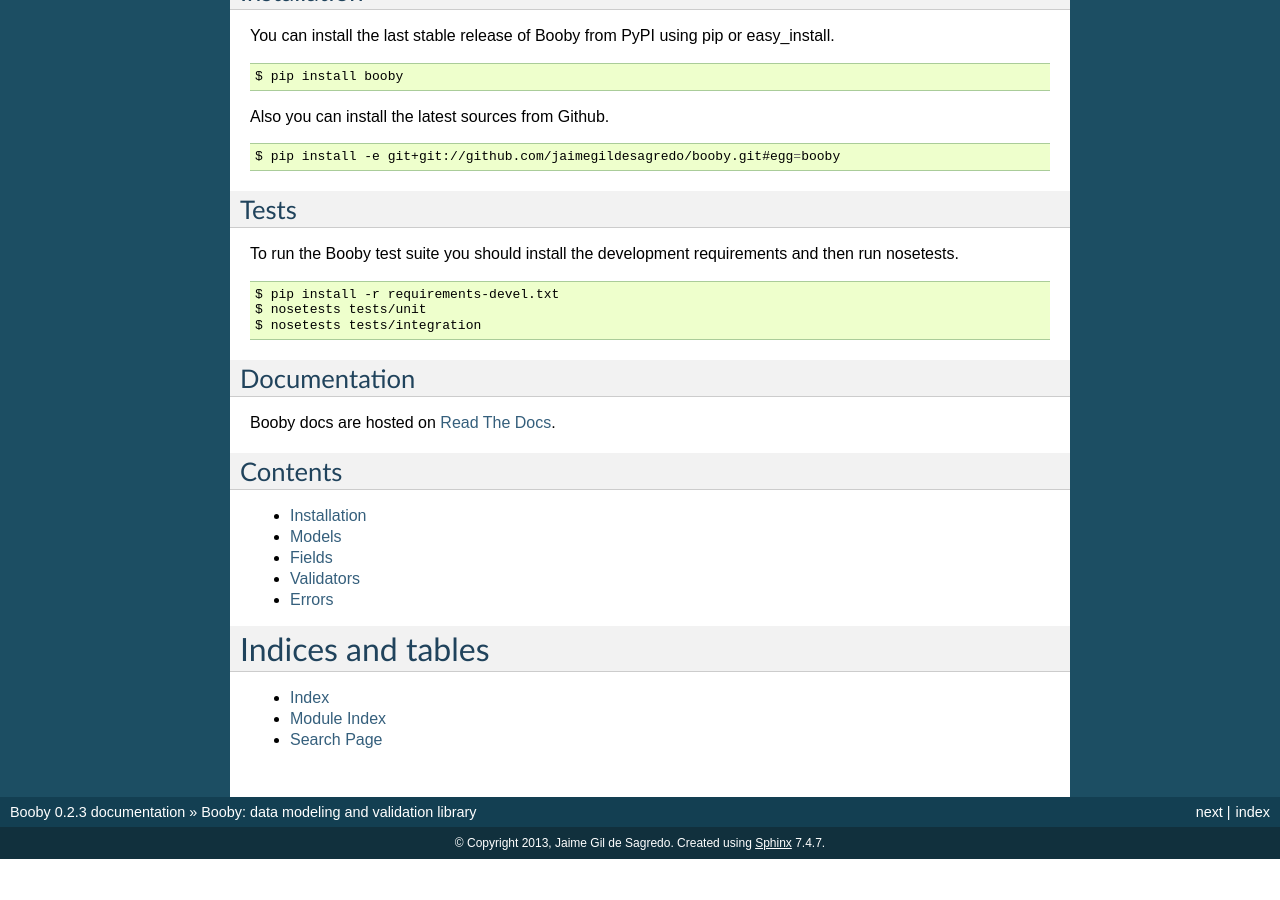
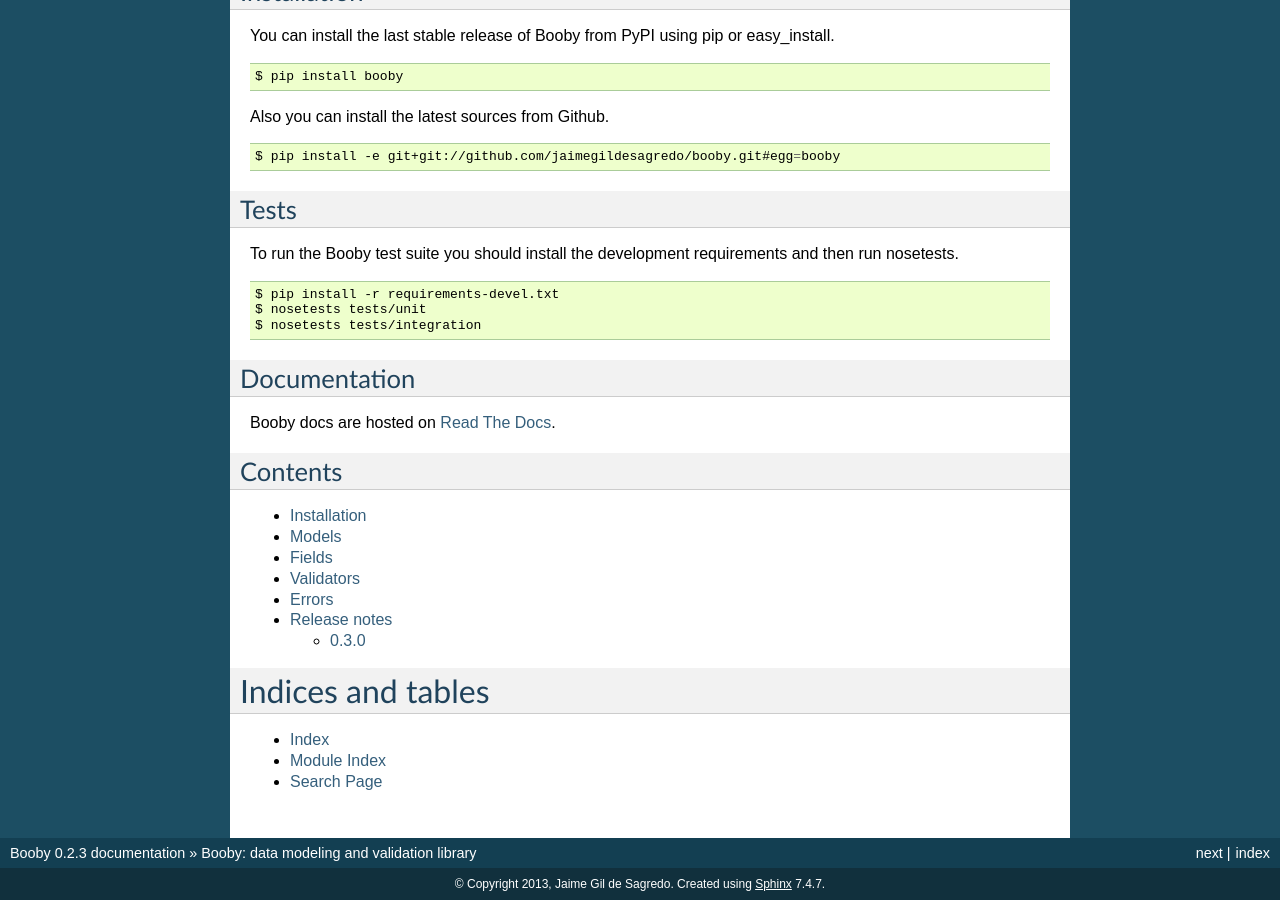
Before and after one commit to jaimegildesagredo/booby, a Sphinx documentation site: the page built from docs/index.rst, in a window 1280 px wide and 900 px high, scrolled down 1196 px. Built offline with Sphinx 7.4.7, drawn with Linux system fonts in a browser that asks for light colours; before the commit the page ends 2055 px from its top, so only the background shows below that.

Commit message:
Added 0.3.0 release notes to docs

```diff
--- a/docs/index.rst
+++ b/docs/index.rst
@@ -12,6 +12,7 @@ Contents
     fields
     validators
     errors
+    releases
 
 
 Indices and tables
--- /dev/null
+++ b/docs/releases.rst
@@ -0,0 +1,7 @@
+Release notes
+=============
+
+.. toctree::
+    :maxdepth: 2
+
+    releases/0.3.0.rst
```
Also changed, not shown: docs/releases/0.3.0.rst (added, +12 -0 lines).
